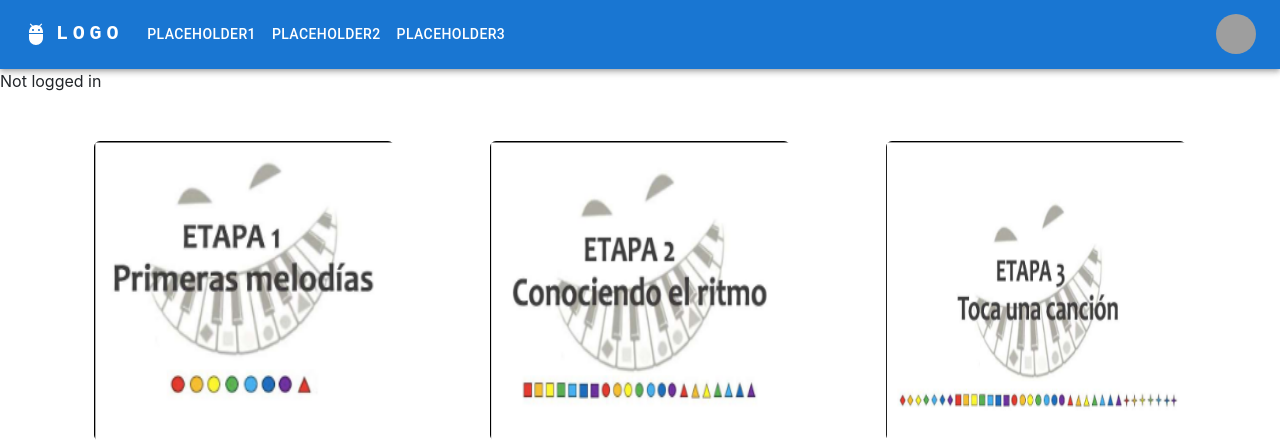
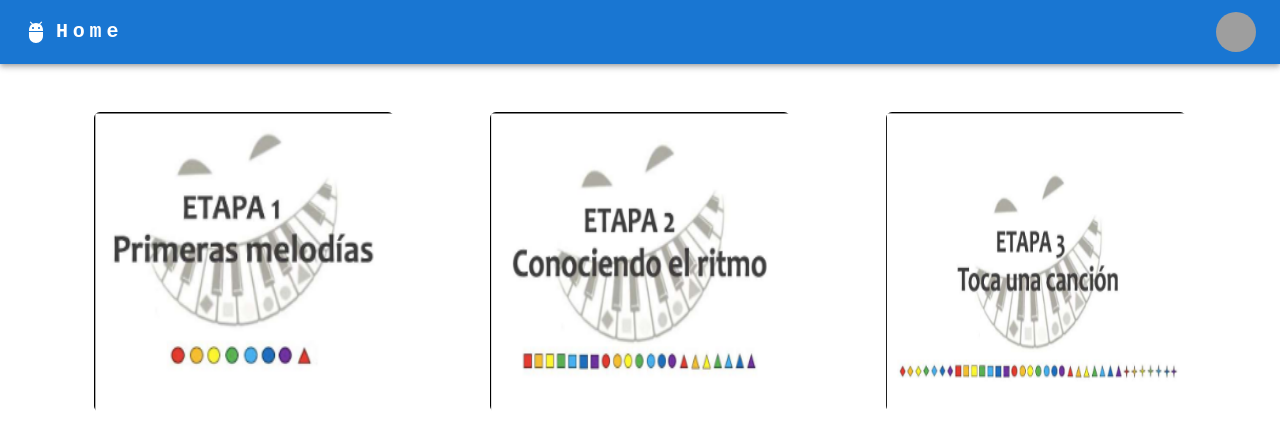
Before and after one commit to MxiDe3v/Proyecto-ISW-2023.1, a React (Create React App) app in the folder frontend/pianoup/: page / in a window 1280 px wide. Shown: the top 446 px of the page. Built offline with nearby package versions, Linux system fonts and the light colour scheme; grey boxes are pictures that could not be loaded.

Commit message:
resuelto: menu aparecia en todas las paginas

```diff
--- a/frontend/pianoup/src/App.js
+++ b/frontend/pianoup/src/App.js
@@ -1,11 +1,14 @@
 import './App.css';
 
-import { Routes, Route, BrowserRouter, Link } from 'react-router-dom';
+import React from 'react';
+import { Routes, Route, Link } from 'react-router-dom';
 import Image from 'react-bootstrap/Image';
 
-import Entrypoint from './Entrypoint';
+import Home from './Home';
 import Login from './user/Login';
 import Register from './user/Register';
+
+import Menu from './Menu';
 import Etapa1 from './etapas/Etapa1';
 import Etapa2 from './etapas/Etapa2';
 import Etapa3 from './etapas/Etapa3';
@@ -13,36 +16,16 @@ import Etapa3 from './etapas/Etapa3';
 function App() {
 
   return (
-            <BrowserRouter>
+        <div>
             <Routes>
-                  <Route path="/" element={<Entrypoint />} />
+              <Route path="/" element={<Home />} />
               <Route path="/login" element={<Login/>} />
               <Route path="/register" element={<Register/>} />
               <Route path="/etapa1" element={<Etapa1 />} />
               <Route path="/etapa2" element={<Etapa2 />} />
               <Route path="/etapa3" element={<Etapa3 />} />
             </Routes>
-                <div className='d-flex justify-content-center'>
-                    <Link to="/etapa1">
-                        <Image className="m-5" src="images/act1.png"
-                            rounded
-                            width={300}
-                            height={300}/>
-                    </Link>
-                    <Link to="/etapa2">
-                        <Image className="m-5" src="images/act2.png"
-                            rounded
-                            width={300}
-                            height={300}/>
-                    </Link>
-                    <Link to="/etapa3">
-                        <Image className="m-5" src="images/act3.png"
-                            rounded
-                            width={300}
-                            height={300}/>
-                    </Link>
       </div>
-          </BrowserRouter>
   );
 }
 
--- a/frontend/pianoup/src/Entrypoint.js
+++ b/frontend/pianoup/src/Home.js
@@ -1,8 +1,10 @@
 import * as React from "react";
-import ResponsiveAppBar from "./ResponsiveAppBar";
 import {useEffect, useState} from 'react';
 
-export default function Entrypoint() {
+import Menu from './Menu';
+
+export default function Home() {
+
     const [user, setUser] = useState(null);
     const [loged, setLoged] = useState(false);
 
@@ -14,11 +16,9 @@ export default function Entrypoint() {
     }, [user, loged]);
 
 return (
-    <>
-    <ResponsiveAppBar/>
-    {loged?
-     <div>Logged in, username: {user}</div>
-      :
-      <div>Not logged in</div>}
-    </>
-)}
+    <div>
+        <Menu/>
+    </div>
+
+    );
+}
--- /dev/null
+++ b/frontend/pianoup/src/Menu.js
@@ -0,0 +1,30 @@
+import React from 'react';
+import { Routes, Route, BrowserRouter, Link } from 'react-router-dom';
+import Image from 'react-bootstrap/Image';
+
+function Menu() {
+  return (
+        <div className='d-flex justify-content-center'>
+            <Link to="/etapa1">
+                <Image className="m-5" src="images/act1.png"
+                    rounded
+                    width={300}
+                    height={300}/>
+            </Link>
+            <Link to="/etapa2">
+                <Image className="m-5" src="images/act2.png"
+                    rounded
+                    width={300}
+                    height={300}/>
+            </Link>
+            <Link to="/etapa3">
+                <Image className="m-5" src="images/act3.png"
+                    rounded
+                    width={300}
+                    height={300}/>
+            </Link>
+        </div>
+  );
+}
+
+export default Menu;
--- a/frontend/pianoup/src/ResponsiveAppBar.js
+++ b/frontend/pianoup/src/ResponsiveAppBar.js
@@ -32,7 +32,9 @@ const ResponsiveAppBar = (props) => {
     }
   }, [user]);
 
-  const pages = ["PlaceHolder1", "PlaceHolder2", "PlaceHolder3"];
+    // pages
+  //const pages = ["Empty", ];
+  const pages = [];
 
   const handleOpenNavMenu = (event) => {
     setAnchorElNav(event.currentTarget);
@@ -80,7 +82,7 @@ const ResponsiveAppBar = (props) => {
               textDecoration: "none",
             }}
           >
-            LOGO
+            Home
           </Typography>
 
           <Box sx={{ flexGrow: 1, display: { xs: "flex", md: "none" } }}>
--- a/frontend/pianoup/src/etapas/Etapa1.js
+++ b/frontend/pianoup/src/etapas/Etapa1.js
@@ -1,11 +1,9 @@
 import React from 'react';
+
 
 function Etapa1() {
   return (
-    <div>
       <h1>Etapa 1</h1>
-      {/* Add your game content here */}
-    </div>
   );
 }
 
--- a/frontend/pianoup/src/etapas/Etapa2.js
+++ b/frontend/pianoup/src/etapas/Etapa2.js
@@ -1,12 +1,12 @@
 import React from 'react';
 
-function Etapa1() {
+function Etapa2() {
   return (
     <div>
-      <h1>Etapa 1</h1>
+      <h1>Etapa 2</h1>
       {/* Add your game content here */}
     </div>
   );
 }
 
-export default Etapa1;
+export default Etapa2;
--- a/frontend/pianoup/src/etapas/Etapa3.js
+++ b/frontend/pianoup/src/etapas/Etapa3.js
@@ -1,12 +1,12 @@
 import React from 'react';
 
-function Etapa1() {
+function Etapa3() {
   return (
     <div>
-      <h1>Etapa 1</h1>
+      <h1>Etapa 3</h1>
       {/* Add your game content here */}
     </div>
   );
 }
 
-export default Etapa1;
+export default Etapa3;
--- a/frontend/pianoup/src/index.js
+++ b/frontend/pianoup/src/index.js
@@ -2,6 +2,8 @@
 import React from 'react';
 import ReactDOM from 'react-dom/client';
 
+
+import { BrowserRouter } from "react-router-dom";
 
 // Bootstrap CSS
 import "bootstrap/dist/css/bootstrap.min.css";
@@ -10,16 +12,14 @@ import "bootstrap/dist/js/bootstrap.bundle.min";
 
 import './index.css';
 import App from './App';
-import reportWebVitals from './reportWebVitals';
+
+import ResponsiveAppBar from "./ResponsiveAppBar";
 
 const root = ReactDOM.createRoot(document.getElementById('root'));
+
 root.render(
-  <React.StrictMode>
+  <BrowserRouter>
+    <ResponsiveAppBar/>
     <App />
-  </React.StrictMode>
+  </BrowserRouter>
 );
-
-// If you want to start measuring performance in your app, pass a function
-// to log results (for example: reportWebVitals(console.log))
-// or send to an analytics endpoint. Learn more: https://bit.ly/CRA-vitals
-reportWebVitals();
```
Also changed, not shown: 1 other file (tests, documents, lock files or other folders). Lines whose indentation alone changed are shown as unchanged.
